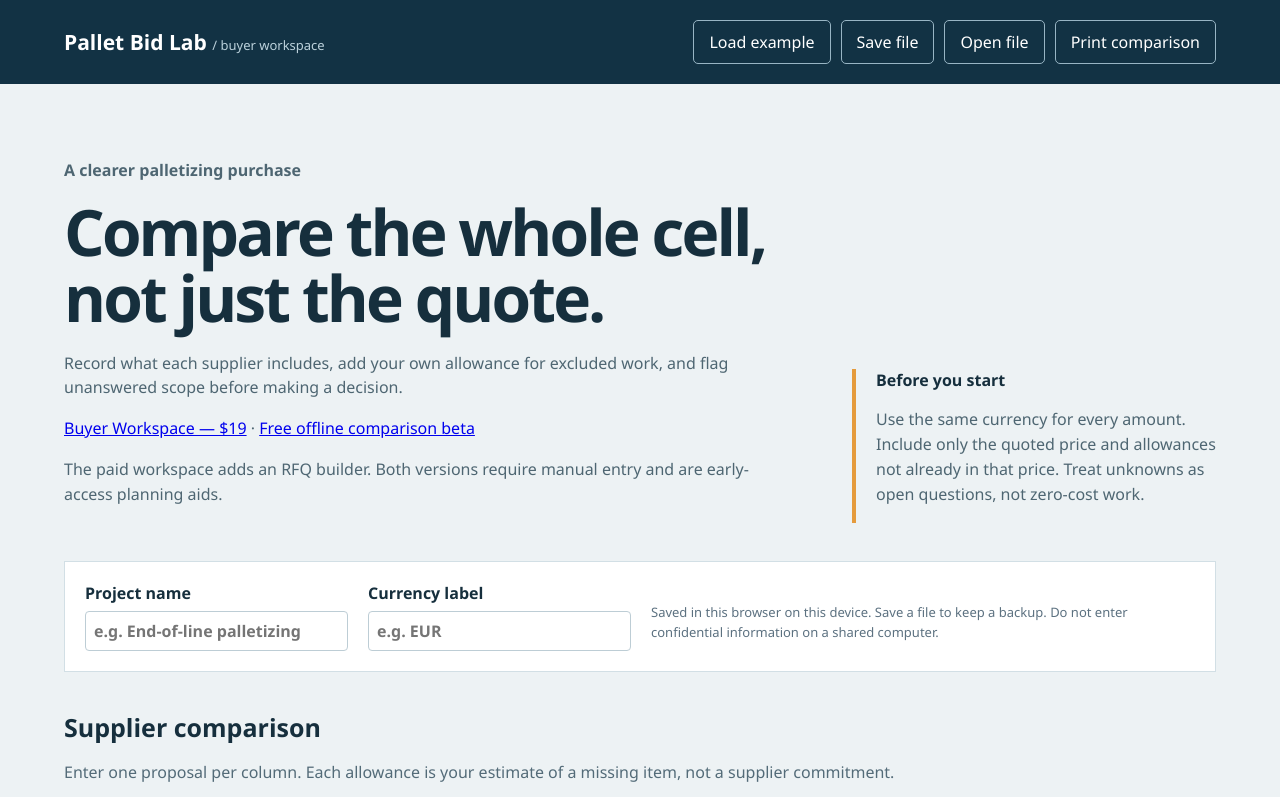
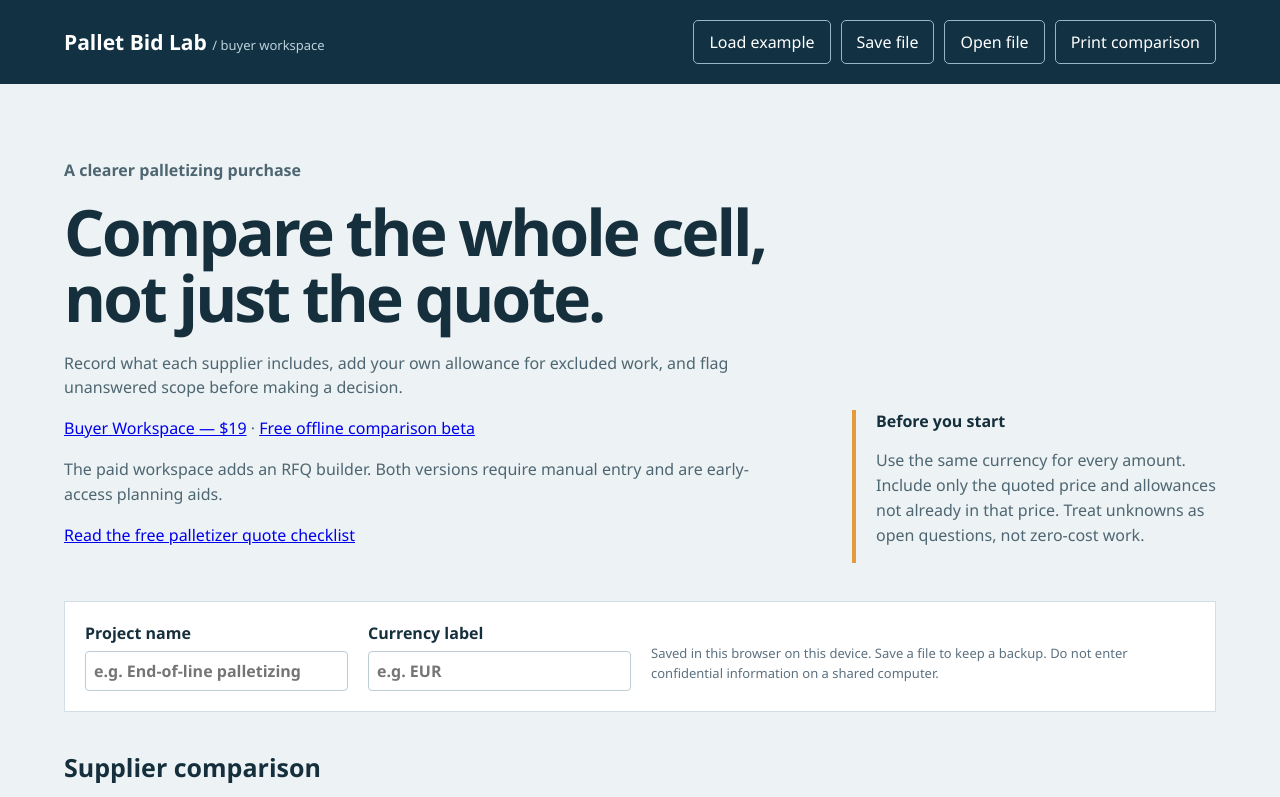
Before and after one commit to woldemor31-byte/pallet-bid-lab-demo, a plain HTML site: page index.html in a window 1280 px wide. Shown: the top 797 px of the page. Drawn offline with Linux system fonts and the light colour scheme.

Commit message:
Link the buyer checklist from the demo
Added a link to the free palletizer quote checklist in the introduction section.

```diff
--- a/index.html
+++ b/index.html
@@ -1,7 +1,7 @@
 <!doctype html>
 <html lang="en"><head><meta charset="utf-8"><meta name="viewport" content="width=device-width, initial-scale=1"><meta name="description" content="Compare robotic palletizer quotes using a free browser demo. Review scope, exclusions and supplier estimates before choosing a solution."><title>Pallet Bid Lab — robotic palletizer quote comparison</title><link rel="stylesheet" href="style.css"></head>
 <body><header><div class="brand">Pallet Bid Lab <span> / buyer workspace</span></div><div class="header-actions"><button id="demo">Load example</button><button id="save">Save file</button><button id="open">Open file</button><input id="file" type="file" accept="application/json,.json" hidden><button id="print">Print comparison</button></div></header>
-<main><section class="intro"><div><p class="eyebrow">A clearer palletizing purchase</p><h1>Compare the whole cell,<br>not just the quote.</h1><p>Record what each supplier includes, add your own allowance for excluded work, and flag unanswered scope before making a decision.</p><p><a href="https://okantastic4.gumroad.com/l/palletizer-buyer-workspace">Buyer Workspace — $19</a> · <a href="https://okantastic4.gumroad.com/l/pallet-bid-lab-beta">Free offline comparison beta</a></p><p>The paid workspace adds an RFQ builder. Both versions require manual entry and are early-access planning aids.</p></div><aside><b>Before you start</b><p>Use the same currency for every amount. Include only the quoted price and allowances not already in that price. Treat unknowns as open questions, not zero-cost work.</p></aside></section>
+<main><section class="intro"><div><p class="eyebrow">A clearer palletizing purchase</p><h1>Compare the whole cell,<br>not just the quote.</h1><p>Record what each supplier includes, add your own allowance for excluded work, and flag unanswered scope before making a decision.</p><p><a href="https://okantastic4.gumroad.com/l/palletizer-buyer-workspace">Buyer Workspace — $19</a> · <a href="https://okantastic4.gumroad.com/l/pallet-bid-lab-beta">Free offline comparison beta</a></p><p>The paid workspace adds an RFQ builder. Both versions require manual entry and are early-access planning aids.</p><p><a href="palletizer-quote-checklist.html">Read the free palletizer quote checklist</a></p></div><aside><b>Before you start</b><p>Use the same currency for every amount. Include only the quoted price and allowances not already in that price. Treat unknowns as open questions, not zero-cost work.</p></aside></section>
 <section class="project"><label>Project name <input id="project" placeholder="e.g. End-of-line palletizing"></label><label>Currency label <input id="currency" maxlength="8" placeholder="e.g. EUR"></label><p>Saved in this browser on this device. Save a file to keep a backup. Do not enter confidential information on a shared computer.</p></section>
 <section class="section-head"><div><h2>Supplier comparison</h2><p>Enter one proposal per column. Each allowance is your estimate of a missing item, not a supplier commitment.</p></div></section>
 <div class="table-wrap"><table><thead><tr><th scope="col">Scope item</th><th scope="col">Supplier A</th><th scope="col">Supplier B</th><th scope="col">Supplier C</th></tr></thead><tbody id="body"></tbody></table></div>
```
